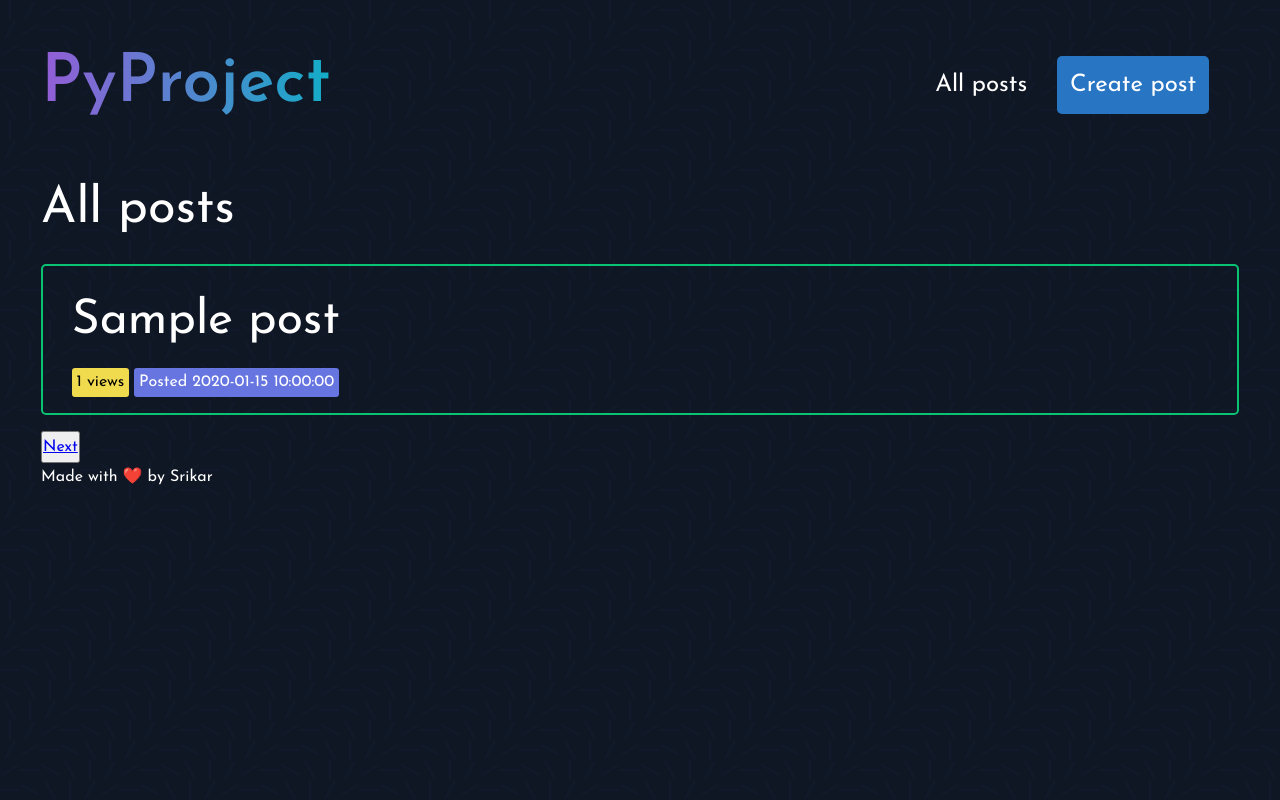
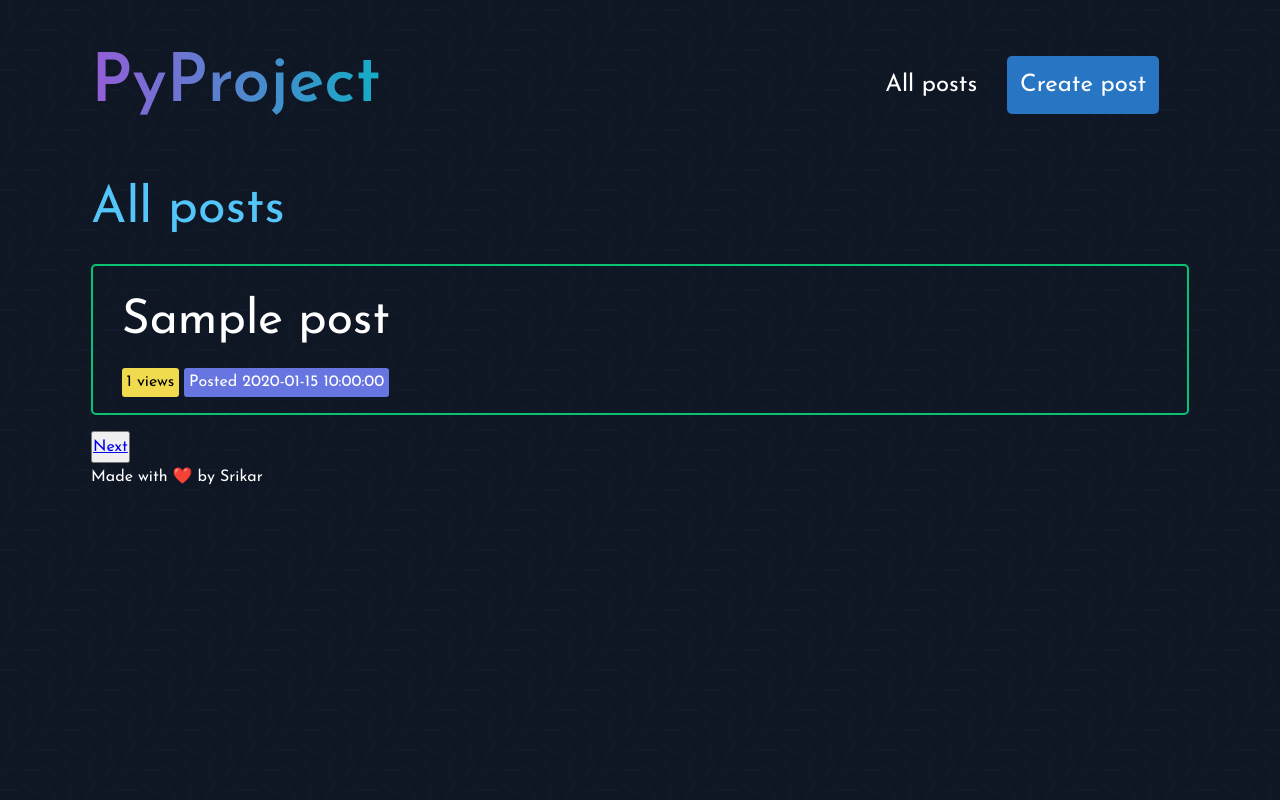
Before and after one commit to SrikarKSV/pure-python-server, a Python web app: template pyproject/templates/all-posts.html in a window 1280 px wide. Run offline with Jinja, Linux system fonts and the light colour scheme; the template is opened without the code that fills it: most values are stand-ins (such as "Sample title", 1, 10 or a date in 2020).

Commit message:
👌 IMPROVE: Added heading class

```diff
--- a/pyproject/static/css/base.css
+++ b/pyproject/static/css/base.css
@@ -21,6 +21,10 @@
   --black: #000;
   --border-radius-lg: 5px;
   --border-radius-sm: 3px;
+}
+
+.heading {
+  color: var(--heading-color);
 }
 
 html {
--- a/pyproject/static/css/home.css
+++ b/pyproject/static/css/home.css
@@ -1,5 +1,5 @@
 .container {
-  max-width: 1200px;
+  max-width: 1100px;
   margin: auto;
   padding: 1px;
 }
@@ -75,7 +75,6 @@ nav a {
 }
 
 .popular-posts-container h3 {
-  color: var(--heading-color);
   font-size: 3rem;
   margin-top: 5rem;
   text-align: center;
@@ -135,8 +134,8 @@ nav a {
   margin: 0.5rem 0 1rem;
 }
 
-@media only screen and (max-width: 78.125em) {
-  /* 1250px */
+@media only screen and (max-width: 71.875em) {
+  /* 1150px */
   .container {
     width: 90%;
   }
--- a/pyproject/templates/all-posts.html
+++ b/pyproject/templates/all-posts.html
@@ -2,7 +2,7 @@
 {% from "mixins/_posts.html" import posts as all_posts %}
 
 {% block content %}
-  <h2>All posts</h2>
+  <h2 class="heading">All posts</h2>
   {{ all_posts(posts, "h3") }}
 
   {% if prev_page %}
--- a/pyproject/templates/index.html
+++ b/pyproject/templates/index.html
@@ -9,7 +9,7 @@
   </section>
 
   <section class="popular-posts-container">
-    <h3>Popular posts</h3>
+    <h3 class="heading">Popular posts</h3>
     <div class="popular-posts-border">
       <div class="popular-posts">
         {{ posts(popular_posts, "h4") }}
```
